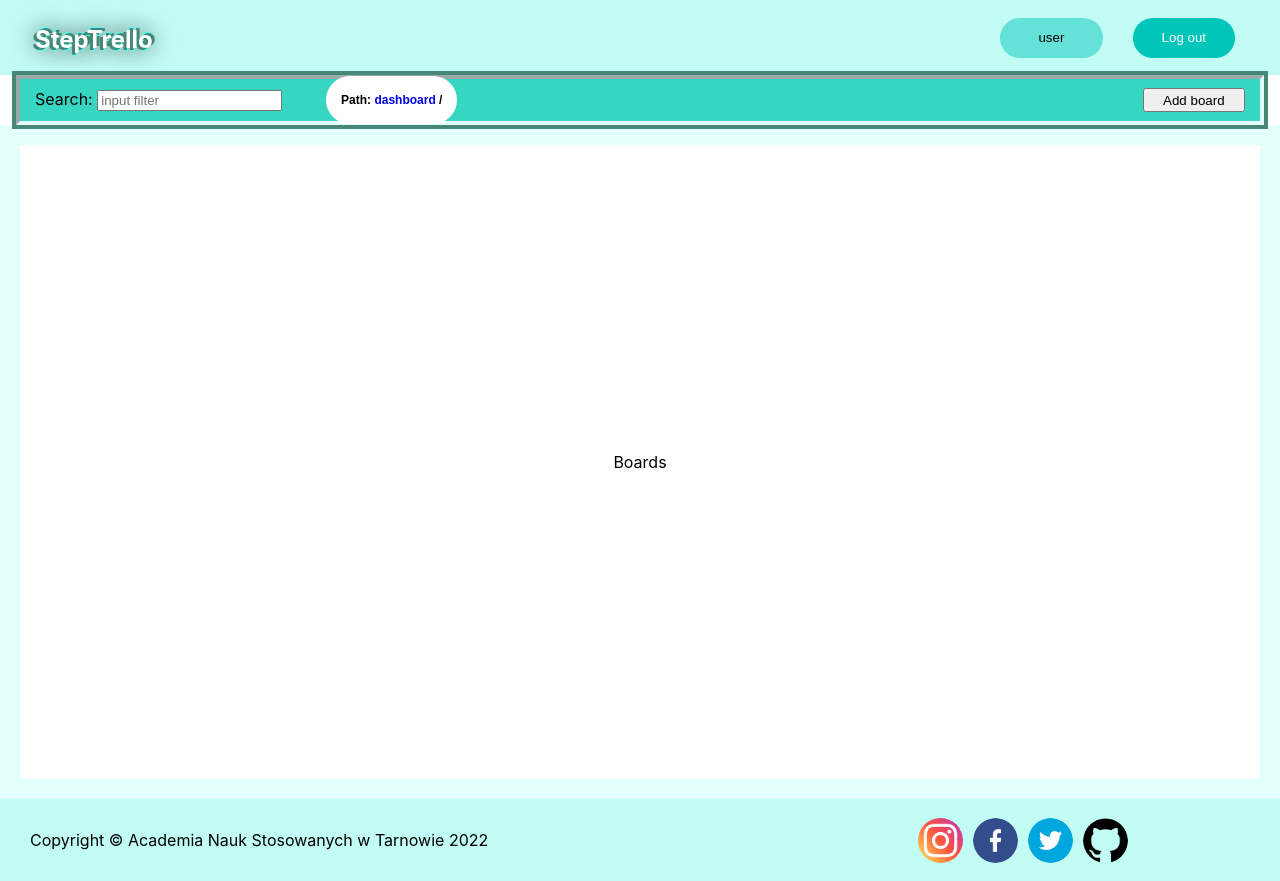
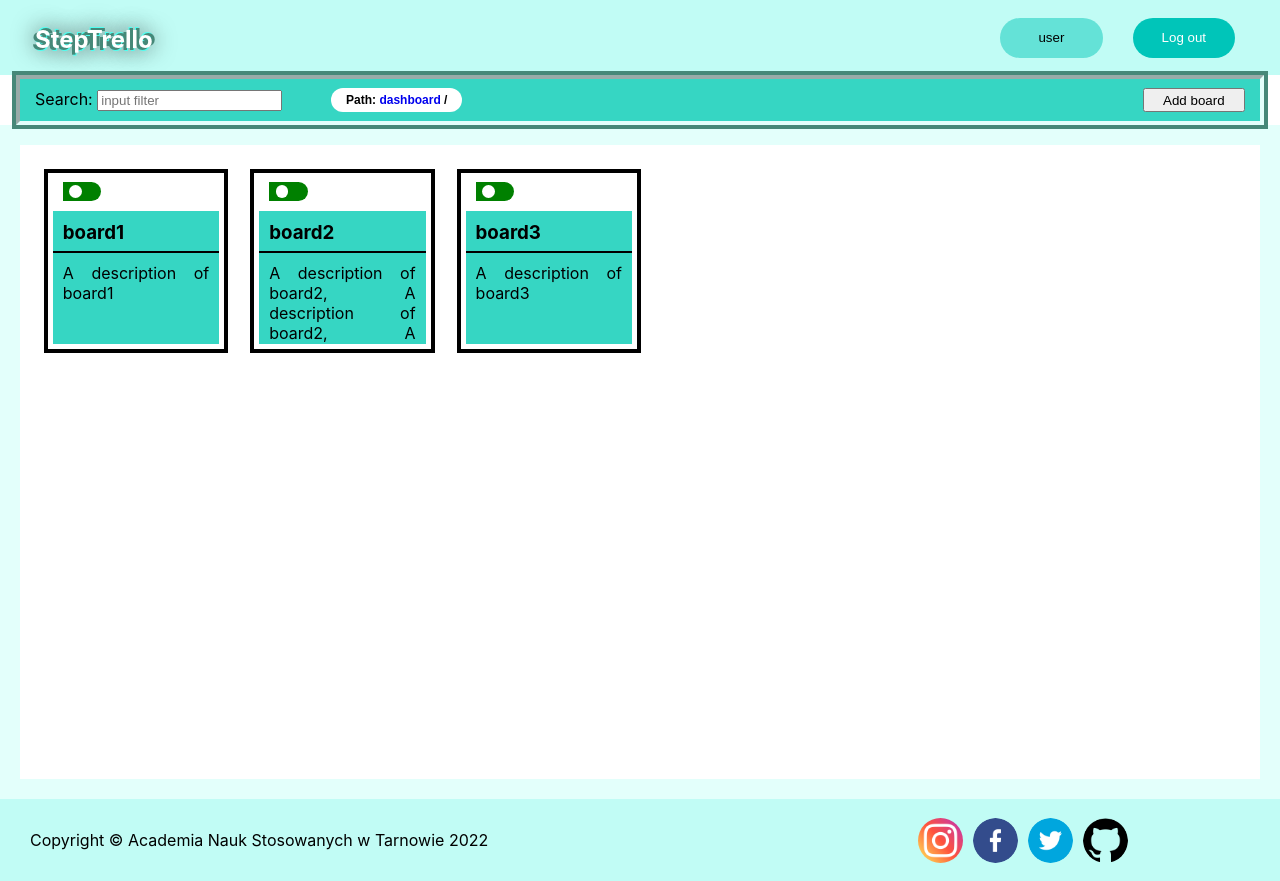
Before and after one commit to kuborek2/StepTrello, a React (Create React App) app in the folder frontend/: page /access/dashboard in a window 1280 px wide. Built offline with nearby package versions, Linux system fonts and the light colour scheme.

Commit message:
Added tags componenet as well as put some work into board elements

```diff
--- a/frontend/src/components/dashboard/BoardElement.css
+++ b/frontend/src/components/dashboard/BoardElement.css
@@ -0,0 +1,30 @@
+.boardBox {
+    width: 13vw;
+    height: 13vw;
+    outline: 0.3rem solid black;
+    margin: 15px;
+    padding: 5px;
+    display: grid;
+    grid-template-rows: 20% 25% 1fr;
+}
+
+.tagsBox {
+    align-self: flex-end;
+}
+
+.boardBox > h3 {
+    background-color: #36D6C3;
+    border-bottom: 2px solid black;
+}
+
+.boardBox > * {
+    padding: 10px;
+    margin: 0px;
+}
+
+.boardBox > article {
+    background-color: #36D6C3;
+    overflow: hidden;
+    text-overflow: ellipsis;
+    text-align: justify;
+}
--- a/frontend/src/components/dashboard/BoardElement.js
+++ b/frontend/src/components/dashboard/BoardElement.js
@@ -1,7 +1,20 @@
 import './BoardElement.css'
+import Tag from './Tag';
 
-const BoardElement = ({elem}) => {
-    return (<></>);
+const BoardElement = ({element}) => {
+    return (
+        <div className='boardBox'>
+            <div class="tagsBox">
+                <Tag/>
+            </div>
+            <h3>
+                {element.name}
+            </h3>
+            <article>
+                {element.description}
+            </article>
+        </div>
+    );
 }
 
 export default BoardElement;
--- a/frontend/src/components/dashboard/BoardPath.css
+++ b/frontend/src/components/dashboard/BoardPath.css
@@ -3,7 +3,6 @@
     min-height: 3vh;
     max-height: 4vh;
     min-width: fit-content;
-    min-height: fit-content;
     background-color: white;
     color: black;
     border: none;
@@ -13,4 +12,10 @@
     padding-left: 15px;
     padding-right: 15px;;
     font-size: 0.75em;
+    margin: 5px;
 }
+
+#path > h4 {
+    margin: 0px;
+    line-height: 1em;
+}
--- a/frontend/src/components/dashboard/DashboardPage.css
+++ b/frontend/src/components/dashboard/DashboardPage.css
@@ -13,4 +13,9 @@
     display: flex;
     align-items: center;
     justify-content: center;
+    display: flex;
+    flex-direction: row;
+    justify-content: flex-start;
+    align-items: flex-start;
+    padding: 1vw;
 }
--- a/frontend/src/components/dashboard/DashboardPage.js
+++ b/frontend/src/components/dashboard/DashboardPage.js
@@ -1,8 +1,9 @@
 import './DashboardPage.css'
 import Toolbar from './Toolbar';
-import _ from 'lodash';
+import _, { result } from 'lodash';
 import Tags from '../../enums/Tags';
 import BoardElement from './BoardElement';
+
 
 const DashboardPage = () => {
 
@@ -33,19 +34,21 @@ const DashboardPage = () => {
                     let keys = Object.keys(elem);
                     if( keys.includes("name") && keys.includes("description") && keys.includes("tags") ){
                         return (
-                            <BoardElement elem={elem}/>
+                            <BoardElement element={elem} key={elem.name}/>
                         );
                     }
                 }
             })
+            return result;
         }
     }
 
     return (
+
         <div className='container'>
             <Toolbar />
             <div className='dashboardBox'>
-                Boards
+                <BoardsList list={initialList}/>
             </div>
 
         </div>
--- /dev/null
+++ b/frontend/src/components/dashboard/Tag.css
@@ -0,0 +1,16 @@
+.tag {
+    display: flex;
+    align-items: center;
+    padding: 0.5vw;
+    padding-left: 0.5vw;
+    width: 2vw;
+    height: 0.5vw;
+    border-radius: 0% 25% 25% 0% / 0% 50% 50% 100%;
+}
+
+.tag > div {
+    width: 1vw;
+    height: 1vw;
+    border-radius: 1vw;
+    background-color: white;
+}
--- /dev/null
+++ b/frontend/src/components/dashboard/Tag.js
@@ -0,0 +1,23 @@
+import './Tag.css'
+
+const styleGreen = {
+    backgroundColor: "green",
+}
+
+const styleYellow = {
+    backgroundColor: "yellow",
+}
+
+const styleRed = {
+    backgroundColor: "red",
+}
+
+const Tag = () => {
+    return (
+        <div className="tag" style={styleGreen}>
+            <div></div>
+        </div>
+    );
+}
+
+export default Tag;
--- a/frontend/src/index.js
+++ b/frontend/src/index.js
@@ -18,6 +18,7 @@ import DashboardPage from './components/dashboard/DashboardPage';
 
 const root = ReactDOM.createRoot(document.getElementById('root'));
 root.render(
+    <React.StrictMode>
     <BrowserRouter>
       <Provider store={store}>
       <Routes>
@@ -30,7 +31,8 @@ root.render(
         </Route>
       </Routes>
       </Provider>
-    </BrowserRouter>,
+    </BrowserRouter>
+    </React.StrictMode>,
 );
 
 // If you want to start measuring performance in your app, pass a function
```
